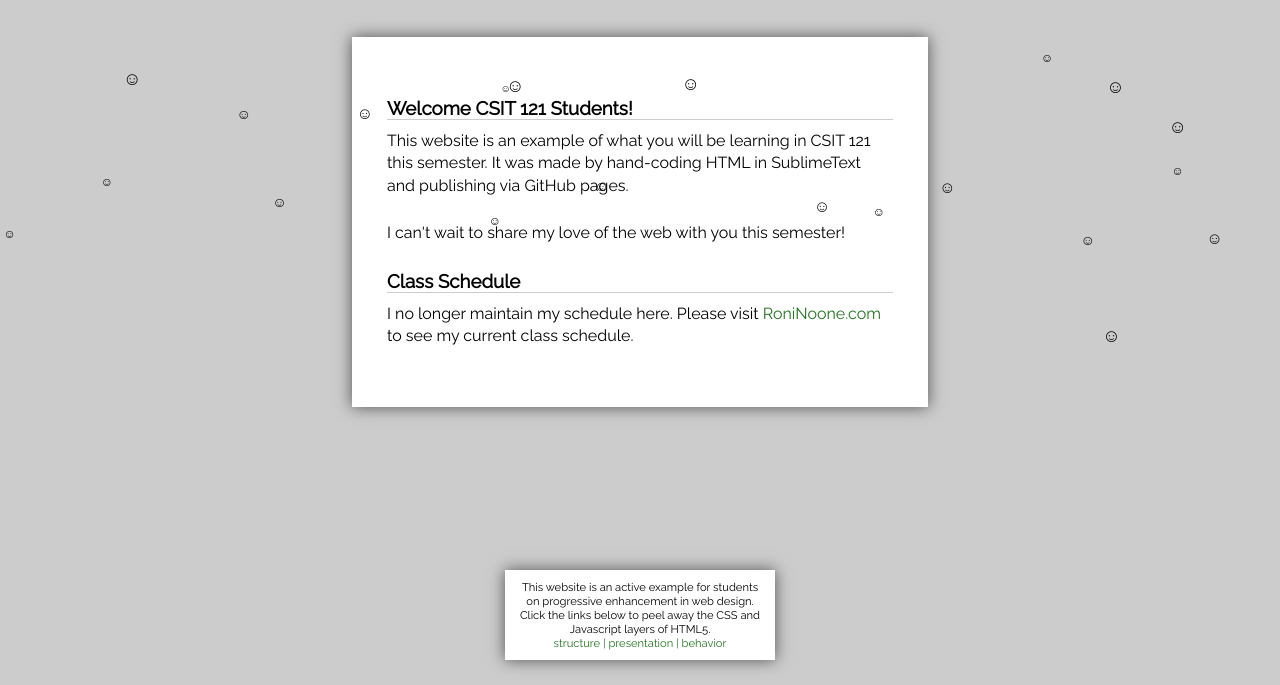
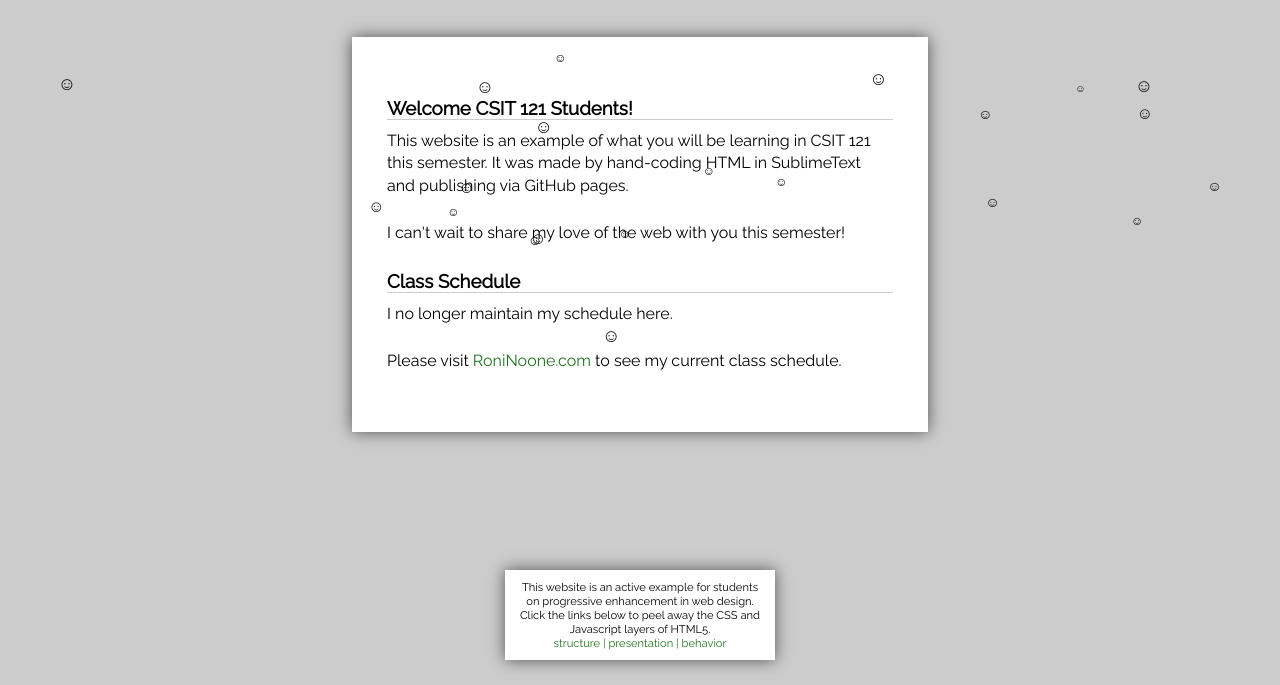
Before and after one commit to RoniNoone/FacultySite, a plain HTML site: page index.html in a window 1280 px wide. Shown: the part 140-825 px from the top of the page. Drawn offline with Linux system fonts and the light colour scheme.

Commit message:
Update index.html

```diff
--- a/index.html
+++ b/index.html
@@ -32,7 +32,8 @@
 
  <h3>Class Schedule</h3>
 
-    <p>I no longer maintain my schedule here. Please visit <a href="http://RoniNoone">RoniNoone.com</a> to see my current class schedule. </p>
+    <p>I no longer maintain my schedule here. </p>
+    <p>Please visit <a href="http://RoniNoone.com">RoniNoone.com</a> to see my current class schedule. </p>
 
   </div>
 </section>
```
